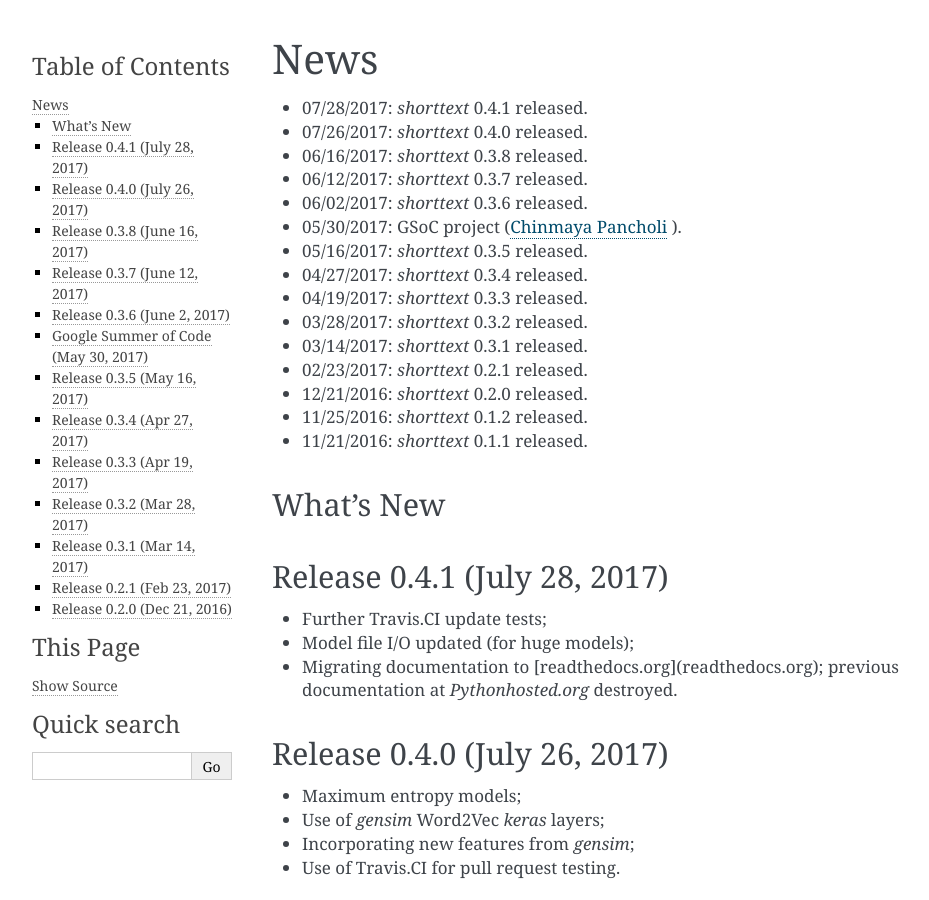
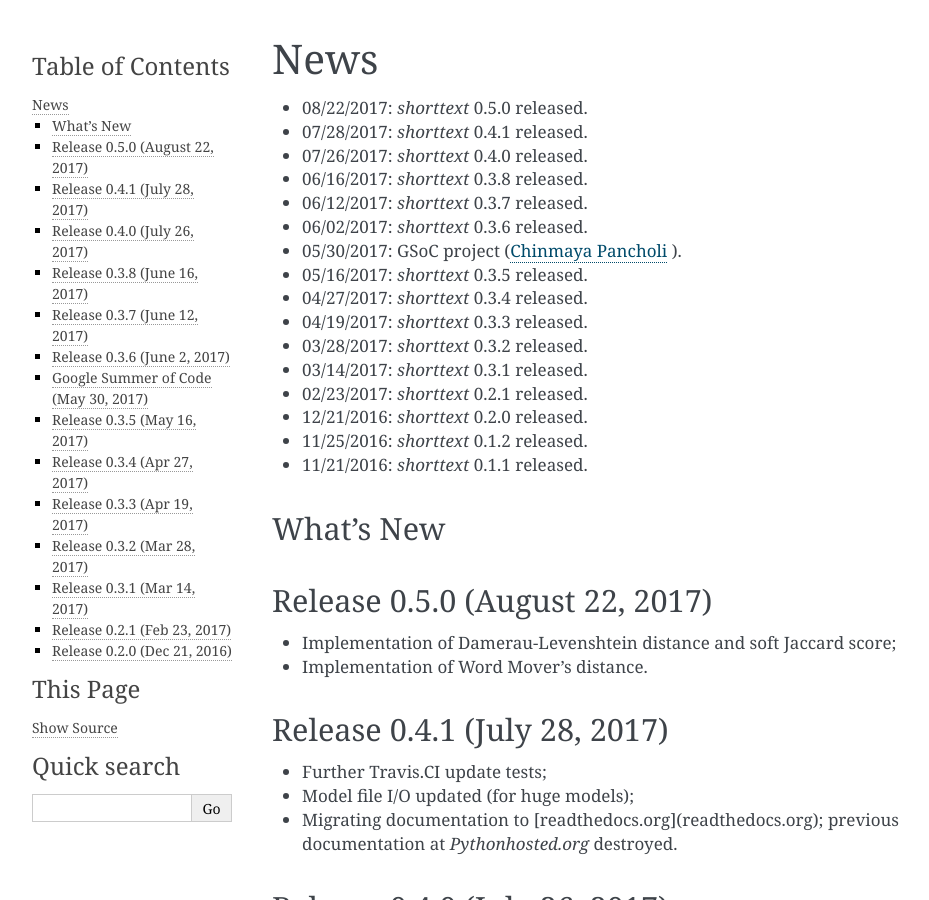
Before and after one commit to stephenhky/PyShortTextCategorization, a Sphinx documentation site: the page built from docs/news.rst, in a window 1280 px wide and 900 px high. Shown: the whole window, without its empty margins (148-1077 px from the left). Built offline with Sphinx 7.4.7, drawn with Linux system fonts in a browser that asks for light colours.

Commit message:
releasing 0.5.0

```diff
--- a/apidocs/source/conf.py
+++ b/apidocs/source/conf.py
@@ -58,9 +58,9 @@ author = u'Kwan-Yuet Ho'
 # built documents.
 #
 # The short X.Y version.
-version = '0.4'
+version = '0.5'
 # The full version, including alpha/beta/rc tags.
-release = '0.4.1'
+release = '0.5.0'
 
 # The language for content autogenerated by Sphinx. Refer to documentation
 # for a list of supported languages.
--- a/docs/conf.py
+++ b/docs/conf.py
@@ -59,9 +59,9 @@ author = u'Kwan-Yuet Ho'
 # built documents.
 #
 # The short X.Y version.
-version = u'0.4'
+version = u'0.5'
 # The full version, including alpha/beta/rc tags.
-release = u'0.4.1'
+release = u'0.5.0'
 
 # The language for content autogenerated by Sphinx. Refer to documentation
 # for a list of supported languages.
--- a/docs/news.rst
+++ b/docs/news.rst
@@ -1,6 +1,7 @@
 News
 ====
 
+* 08/22/2017: `shorttext` 0.5.0 released.
 * 07/28/2017: `shorttext` 0.4.1 released.
 * 07/26/2017: `shorttext` 0.4.0 released.
 * 06/16/2017: `shorttext` 0.3.8 released.
@@ -20,6 +21,13 @@ News
 
 What's New
 ----------
+
+Release 0.5.0 (August 22, 2017)
+-------------------------------
+
+* Implementation of Damerau-Levenshtein distance and soft Jaccard score;
+* Implementation of Word Mover's distance.
+
 
 Release 0.4.1 (July 28, 2017)
 -----------------------------
```
Also changed, not shown: README.md (+1 -0 lines), UPCOMING.md (+0 -3 lines).
